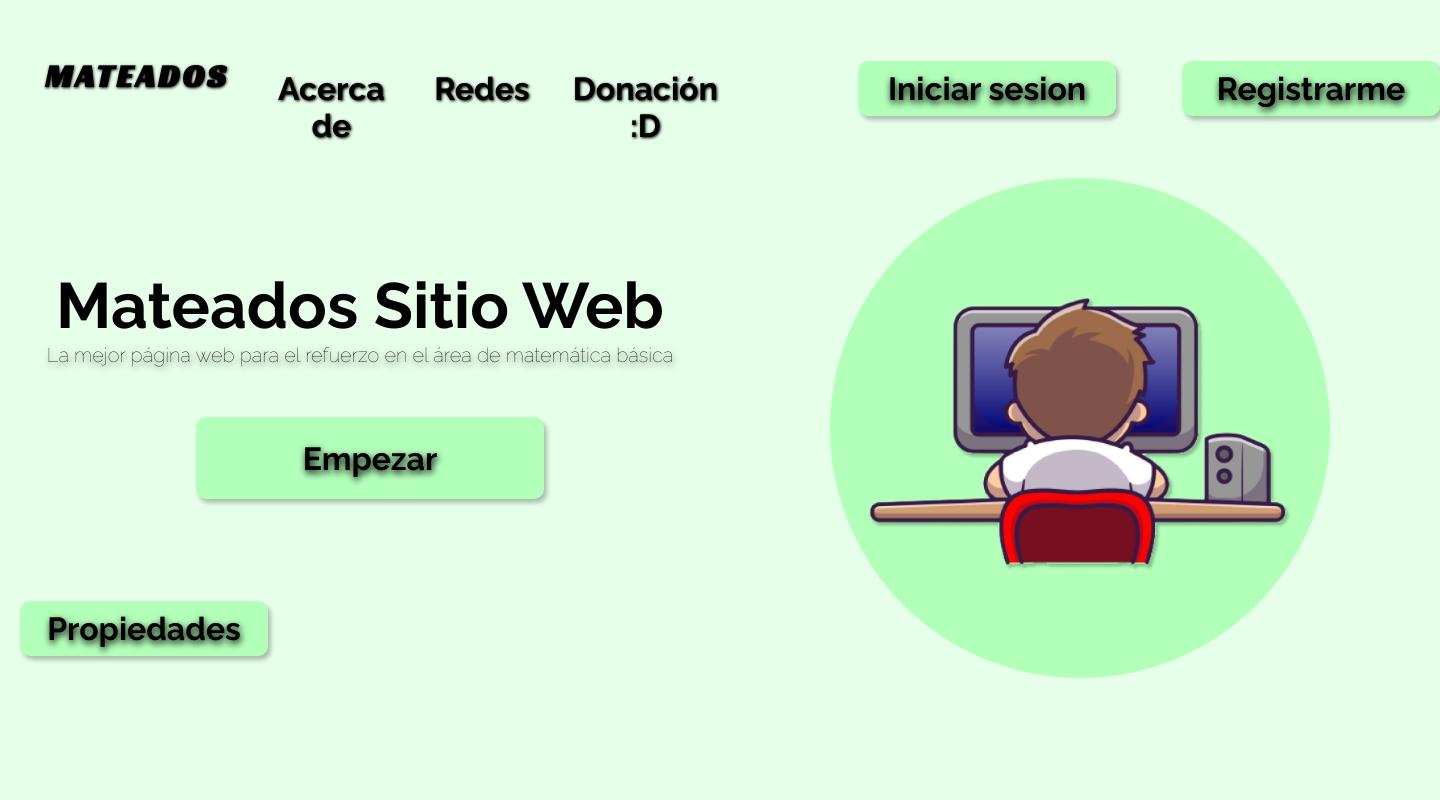
After one commit to AymarMolina/Mateados, a PHP site: page /html/PaginaPrincipal.html in a window 1440 px wide. The commit adds this page. Run offline with PHP 8.4, Linux system fonts and the light colour scheme.

Commit message:
Pagina principal

```diff
--- a/Registro.php
+++ b/Registro.php
@@ -19,15 +19,15 @@
                 <form action="php/register_user_be.php" method="POST"class="form">
                     <label class="user">
                         <i class='bx bx-user'></i>
-                        <input type="text" placeholder="Ingresar su usuario" name="user">
+                        <input type="text" placeholder="Ingresar su usuario" name="user" minlength="5" required>
                     </label>
                     <label class="email">
                         <i class='bx bx-envelope'></i>
-                        <input type="email" placeholder="Ingrese su correo" name="email">
+                        <input type="email" placeholder="Ingrese su correo" name="email" required>
                     </label>
                     <label class="password">
                         <i class='bx bx-lock-open'></i>
-                        <input type="password" placeholder="Ingrese su contraseña" name="password">
+                        <input type="password" placeholder="Ingrese su contraseña" name="password" minlength="8" required>
                     </label>
                     <input type="submit" value="Resgistrarse">
                 </form>
--- /dev/null
+++ b/css/PaginaPrincipal.css
@@ -0,0 +1,139 @@
+*{
+    padding:0;
+    margin: 0;
+    box-sizing: border-box;
+}
+.container-form{
+    background-color: #E6FFE9;
+    height: 100vh;
+    width: 100%;
+}
+.container-top{
+    display: flex;
+    width: 100%;
+}
+h2{
+    font-size: 32px;
+    font-weight: 400px;
+    width: 192px;
+    text-align: center;
+    letter-spacing: 3px;
+    font-family: 'Racing Sans One', sans-serif;
+    margin-top: 56px;
+    margin-left: 45px;
+    text-shadow:0.5px 0.5px 3px;
+}
+h3{
+    font-family: 'Raleway', sans-serif;
+    font-weight: 800px;
+    font-size: 32px;
+    text-align: center;
+    margin-top:70px;
+    margin-left:35px;
+    text-shadow:1px 1px 3px;
+}
+.extras{
+    display:flex;
+}
+.botones{
+    margin-left: 66px;
+    display:flex;
+    align-items: center;
+    justify-content: center;
+}
+.top{
+    width: 258px;
+    height: 55px;
+    margin-top: 61px;
+    margin-left:66px;
+    border-radius: 10px;
+    background-color: #B2FFBA;
+    box-shadow: 3px 4px 4px 0px #00000040;
+    border: none;
+}
+.top p{
+    font-size: 32px;
+    align-items: center;
+    text-align: center;
+    font-weight: 800;
+}
+.container-bottom{
+    display: flex;
+}
+.container-left{
+    width: 50%;
+    height: max-content;
+}
+.info{
+    width: 100%;
+    height: 100%;
+}
+.info-child{
+    width: 100%;
+    height: 70%;
+    text-align: center;
+}
+
+h4{
+    margin-top: 110px;
+    font-size: 64px;
+    font-family: 'Raleway', sans-serif;
+    font-weight: 800px;
+}
+p{
+    font-size: 20px;
+    font-family: 'Raleway', sans-serif;
+    text-shadow: 1px 3px 7px ;
+    font-weight: 500;
+}
+.bot{
+    width: 348px;
+    height: 82px;
+    margin-top: 50px;
+    border-radius: 10px;
+    background-color: #B2FFBA;
+    box-shadow: 3px 4px 4px 0px #00000040;
+    border: none;
+}
+.bot p{
+    font-size: 32px;
+    align-items: center;
+    text-align: center;
+    font-weight: 800;
+}
+button{
+    width: 248px;
+    height: 55px;
+    margin-bottom: 42px;
+    margin-top: 60px;
+    margin-left: 20px;
+    border-radius: 10px;
+    background-color: #B2FFBA;
+    box-shadow: 3px 4px 4px 0px #00000040;
+    border:none;
+}
+button p{
+    font-size: 32px;
+    align-items: center;
+    text-align: center;
+    font-weight: 800;
+}
+.container-rigth{
+    display: flex;
+    width: 50%;
+    align-items: center;
+    text-align: center;
+    justify-content: center;
+}
+.circle{
+    display: flex;
+    background-color: #B2FFBA;
+    border-radius:50%;
+    align-items: center;
+    justify-content: center;
+    width: 500px;
+    height: 500px;
+}
+img{
+   width:450px;
+}
--- /dev/null
+++ b/footer.php
@@ -0,0 +1,4 @@
+        <script src="https://unpkg.com/sweetalert/dist/sweetalert.min.js"></script>
+        <script src="Js/funtion"></script>
+</body>
+</html>
--- /dev/null
+++ b/html/PaginaPrincipal.html
@@ -0,0 +1,54 @@
+<!DOCTYPE html>
+<html lang="es-ES">
+    <head>
+        <meta http-equiv="X-UA-Compatible" content="IE=edge">
+        <meta name="viewport" content="width=device-width, initial-scale=1">
+        <meta http-equiv="content-type" content="text/html;charset=UTF-8">
+        <meta http-equiv="cache-control" content="no-cache,no-store">
+        <meta http-equiv="pragma" content="no-cache">
+        <meta http-equiv="expires" content="-1">
+        <link href='https://unpkg.com/boxicons@2.1.4/css/boxicons.min.css' rel='stylesheet'>
+        <link rel="preconnect" href="https://fonts.googleapis.com">
+        <link rel="preconnect" href="https://fonts.gstatic.com" crossorigin>
+        <link href="https://fonts.googleapis.com/css2?family=Oswald:wght@200&family=Racing+Sans+One&family=Raleway:wght@700&family=Righteous&display=swap" rel="stylesheet">
+        <link rel="preconnect" href="https://fonts.googleapis.com">
+        <link rel="preconnect" href="https://fonts.gstatic.com" crossorigin>
+        <link href="https://fonts.googleapis.com/css2?family=Oswald:wght@200&family=Racing+Sans+One&family=Raleway:wght@100&family=Righteous&display=swap" rel="stylesheet">
+        <link rel="stylesheet" href="../css/PaginaPrincipal.css">
+        <link rel="icon" href="../images/Logo.jpg">
+        <title>Página principal</title>
+    </head>
+    <body>
+        <div class="container-form">
+            <div class="container-top">
+                <div class="extras">
+                    <h2>MATEADOS</h2>
+                    <h3>Acerca de</h3>
+                    <h3>Redes</h3>
+                    <h3>Donación :D</h3>
+                </div>
+                <div class="botones">
+                    <a href="../InicioSesion.php"><button class="top"><p>Iniciar sesion</p></button></a>
+                    <a href="../Registro.php"><button class="top"><p>Registrarme</p></button></a>
+                </div>
+            </div>
+            <div class="container-bottom">
+                <div class="container-left">
+                    <div class="info">
+                        <div class="info-child">
+                            <h4>Mateados Sitio Web</h4>
+                            <p>La mejor página web para el refuerzo en el área de matemática básica</p>
+                            <p class=""><a href="../Bienvenida.php"><button class="bot"><p>Empezar</p></button></a></p>
+                        </div>
+                        <button><p>Propiedades</p></button>
+                    </div>
+                </div>
+                <div class="container-rigth">
+                    <div class="circle">
+                        <img src="../images/ima.png">
+                    </div>
+                </div>
+            </div>
+        </div>
+    </body>
+</html>
```
Also changed, not shown: InicioSesion.php (+21 -2 lines), css/InicioSesion.css (+20 -12 lines), php/login_be.php (+2 -7 lines), images/ima.png (added).
